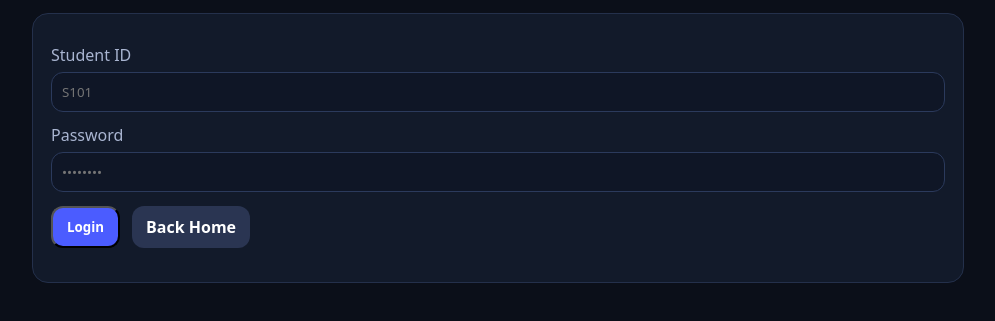
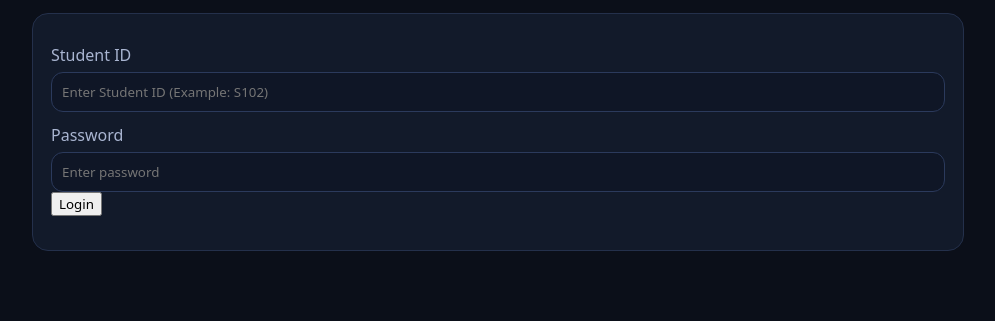
Before and after one commit to niyashfaq786-glitch/Internhub, a plain HTML site: page student-login.html in a window 1280 px wide. Shown: the part 135-456 px from the top of the page, without its empty margins (142-1137 px from the left). Drawn offline with Linux system fonts and the light colour scheme.

Commit message:
Update student-login.html

```diff
--- a/student-login.html
+++ b/student-login.html
@@ -12,14 +12,15 @@
 
   <div class="card">
     <label>Student ID</label>
-    <input id="student_id" placeholder="S101" />
-    <label>Password</label>
-    <input id="password" type="password" placeholder="••••••••" />
-    <div class="actions">
-      <button class="btn" id="btnLogin">Login</button>
-      <a class="btn secondary" href="home.html">Back Home</a>
-    </div>
-    <p id="msg"></p>
+<input id="studentId" type="text" placeholder="Enter Student ID (Example: S102)" />
+
+<label>Password</label>
+<input id="password" type="password" placeholder="Enter password" />
+
+<button id="loginBtn">Login</button>
+
+<p id="errorMsg"></p>
+
   </div>
 
   <script type="module" src="assets/js/student-auth.js"></script>
```
